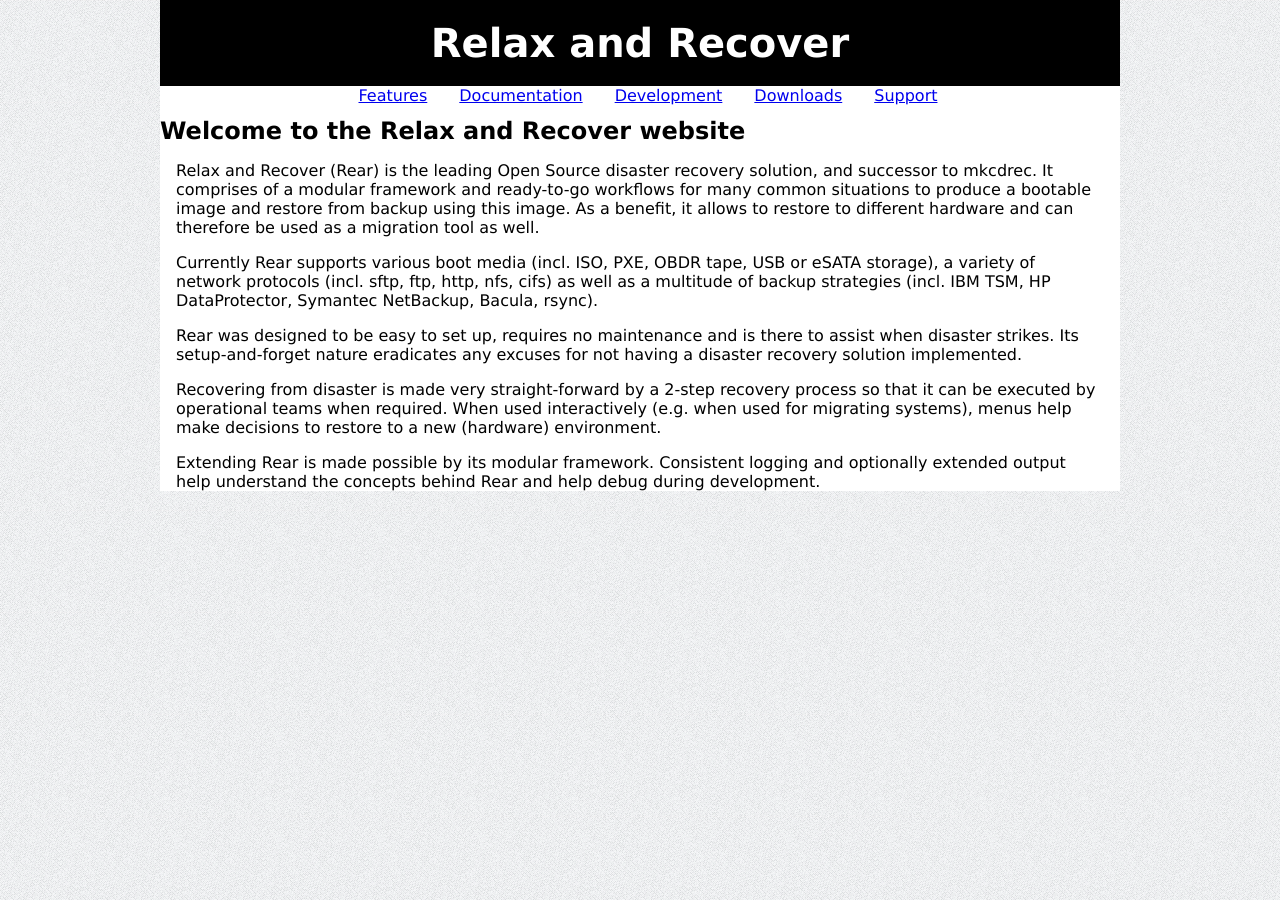
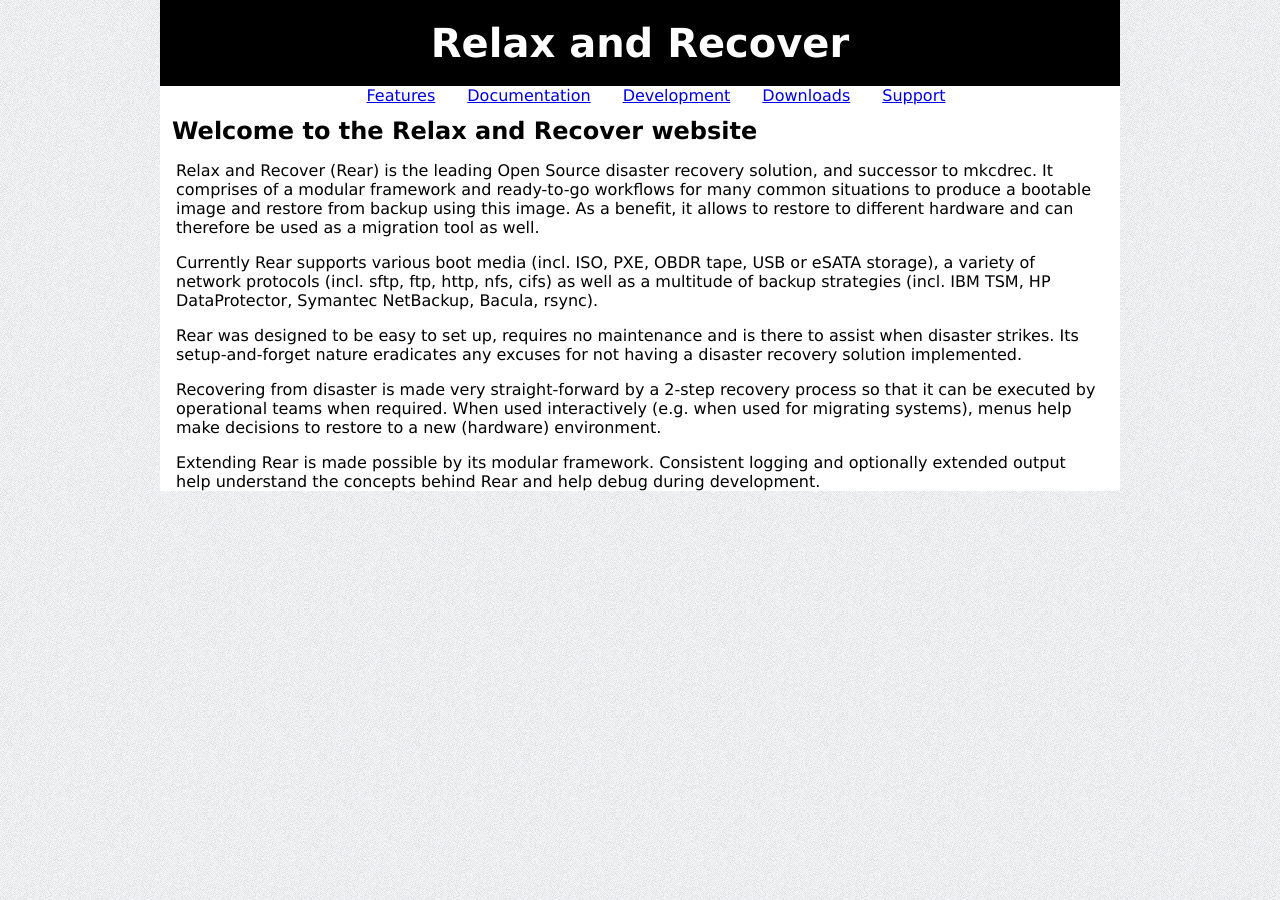
Before and after one commit to rear/rear.github.com, a Jekyll site: the page built from index.md, in a window 1280 px wide. Built offline with Jekyll 4.4.1, drawn with Linux system fonts in a browser that asks for light colours.

Commit message:
Cosmetic fixes.

```diff
--- a/_layouts/default.html
+++ b/_layouts/default.html
@@ -7,7 +7,7 @@
 
 <h1><a href="/">Relax and Recover</a></h1>
 <ul class="nav">
-    <li><a href="/features/">Features</a>
+    <li><a href="/about/">Features</a>
     <li><a href="/documentation/">Documentation</a>
     <li><a href="/development/">Development</a>
     <li><a href="/download/">Downloads</a>
--- a/css/default.css
+++ b/css/default.css
@@ -26,8 +26,7 @@
 }
 
 h2 {
-    margin-top: 0.5em;
-    margin-bottom: 0.5em;
+    margin: 0.5em;
 }
 
 h1 a {
@@ -63,7 +62,7 @@
 }
 
 ul {
-    margin-left: 1em;
+    margin-left: 2em;
 }
 
 video {
```
